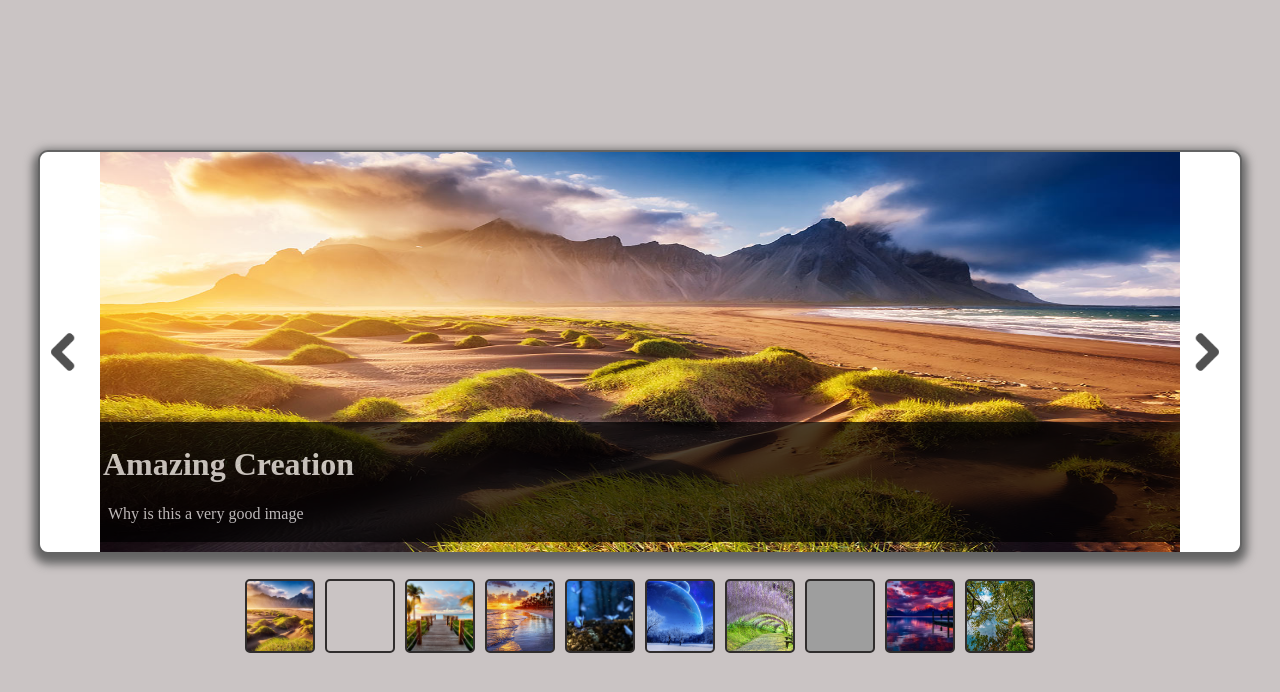
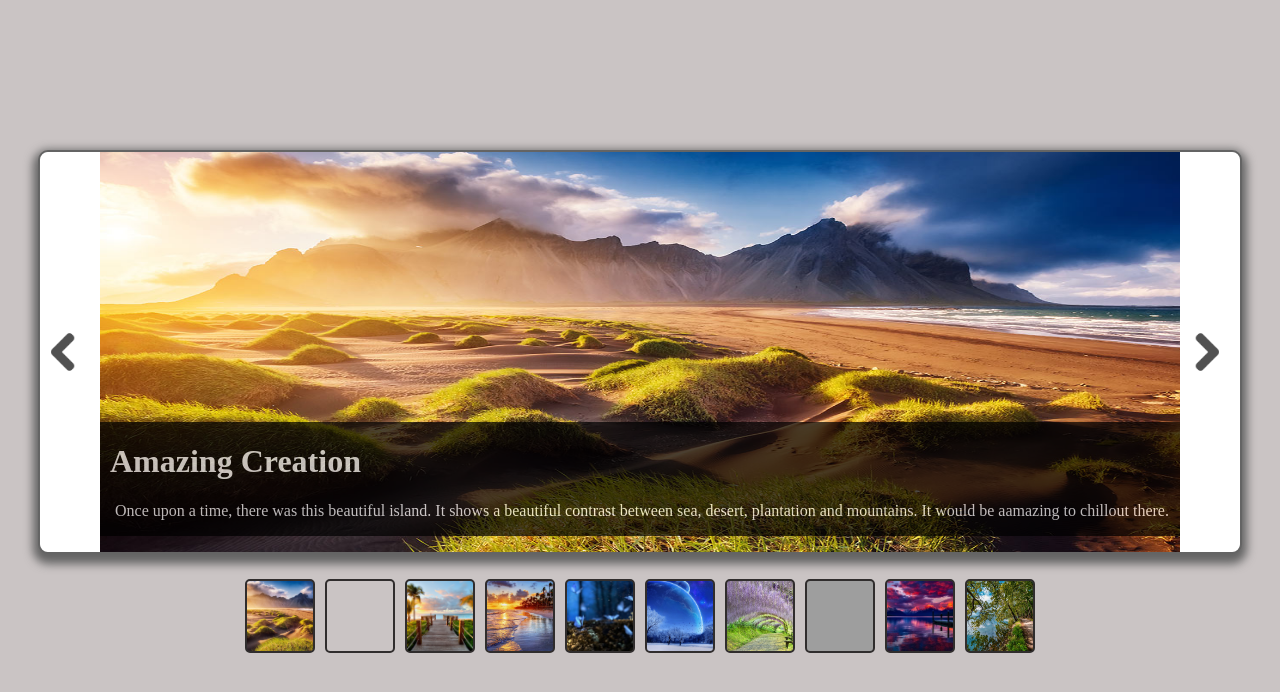
Before and after one commit to fillfillfill/fillfillfill.github.io, a plain HTML site: page index.html in a window 1280 px wide. Drawn offline with nearby package versions, Linux system fonts and the light colour scheme; grey boxes are pictures that could not be loaded.

Commit message:
First Web Application 1.0
This is the last part for the project of Stay At Home Camp from GreenFoxAcademy. I will stop here and maybe come another time to update it.

```diff
--- a/scripts.js
+++ b/scripts.js
@@ -10,52 +10,52 @@ let imagesData = [
     {
         photo: '/pic-creation.jpg',
         title: 'Amazing Creation',
-        description: 'Why is this a very good image'
+        description: 'Once upon a time, there was this beautiful island. It shows a beautiful contrast between sea, desert, plantation and mountains. It would be aamazing to chillout there.'
     },
     {
         photo: '/pic-beachCity.jpg',
         title: 'Port City',
-        description: 'Why is this a very good image'
+        description: 'Beautiful port city. It is a cosy city with many ports and nearby islands and beaches.'
     },
     {
         photo: '/pic-beachPath.jpg',
         title: 'Path to the Beach',
-        description: 'Why is this a very good image'
+        description: 'This is a tropical beach. Amazing for holidays and for families to visit.'
     },
     {
         photo: '/pic-beachWaves.jpg',
-        title: 'My title',
-        description: 'Why is this a very good image'
+        title: 'Beach Waves',
+        description: 'If you want to have peace with your soul, just come to this beach. It is quite and peaceful. Good for contemplating.'
     },
     {
         photo: '/pic-butterflies.jpeg',
-        title: 'My title',
-        description: 'Why is this a very good image'
+        title: 'Butterflies Forest',
+        description: 'This picture reminds me of The Avatar movie. It is like a fantasy forest where elves and strange creatures live in.'
     },
     {
         photo: '/pic-fantasyWinter.jpg',
-        title: 'My title',
-        description: 'Why is this a very good image'
+        title: 'Science Fiction',
+        description: 'This is a science fiction picture. It looks amazing. It is suppose to be when humanity advanced in the future and build their own small planets roaming the galaxies.'
     },
     {
         photo: '/pic-flowersPath.jpg',
-        title: 'My title',
-        description: 'Why is this a very good image'
+        title: 'Flowered Path',
+        description: 'This is in Japan, a place where is famous for it pink and purple flowers and they cover a long path. Nice for visiting with families or to relax there.'
     },
     {
         photo: '/pic-islands.jpg',
-        title: 'My title',
-        description: 'Why is this a very good image'
+        title: 'Remote Island Chains',
+        description: 'A good place to make movies or write stories about. It is also a good place for contemplating on the creation.'
     },
     {
         photo: '/pic-lake.jpeg',
-        title: 'My title',
-        description: 'Why is this a very good image'
+        title: 'Beautiful Lake',
+        description: 'This remote and lonely lake is located between moutains. So it is kind of hidden. Nice for camping and fishing.'
     },
     {
         photo: '/pic-roadByLake.jpg',
-        title: 'My title',
-        description: 'Why is this a very good image'
+        title: 'Road by the River',
+        description: 'A small and beautiful road by a river. The river is surrounded by forests.'
     }
 ]
 
@@ -63,8 +63,8 @@ let currentPhoto = 0;
 
 function loadPhoto(photoNumber) {
     $('#photo').attr('src', imagesData[photoNumber].photo);
-    $('#photo-title').append(imagesData[photoNumber].title);
-    $('#photo-description').append(imagesData[photoNumber].description)
+    $('#photo-title').text(imagesData[photoNumber].title);
+    $('#photo-description').text(imagesData[photoNumber].description)
     $('.clicked').toggleClass('clicked');//this will make the unhighlighted thumb border disappear
     $(`.thumb${photoNumber}`).toggleClass('clicked'); //this will make the css clicked border appear on the new thumb
 
@@ -95,7 +95,8 @@ $('#left-arrow').click(() => {
 //here we make a thumb for each photo
 imagesData.forEach((item, index) => {
   $('#thumbnails-container').append
-  (`<div class="thumbnail thumb${index}" data-index="${index}" style="background: url('${item.photo}') no-repeat center center; background-size: cover;"> </div>`);
+  (`<div class="thumbnail thumb${index}" data-index="${index}" style="background: url('${item.photo}')
+  no-repeat center center; background-size: cover;"> </div>`);
 });
 
 //here the thumbnail connection the the images and clicking is handled
--- a/styles.css
+++ b/styles.css
@@ -70,19 +70,20 @@ img {
     height: auto;
     background: black;
     opacity: 0.7;
-    padding: 3px;
+    padding-left: 10px;
     color: white;
 }
 
+#image-info:hover {
+    display: none;
+}
+
 h2 {
-    position: absolute;
     padding-left: 5px;
-    color: white;
 }
 
 p {
     padding: 0px 5px 0px 5px;
-    color: white;
 }
 
 
@@ -138,11 +139,19 @@ p {
 
 .thumbnail:hover {
     border: 4px solid rgb(86, 248, 10);
-    margin-left: 10px;
-    margin-right: 10px;
+
 }
 
 .clicked {
     border: 4px solid red;
     box-shadow: 3px 3px 3px gray;
 }
+
+.thumbnail-title {
+    width: 70px;
+    height: 20px;
+    background: gray;
+    opacity: 0.5;
+    color: white;
+
+}
```
Also changed, not shown: index.html (+4 -1 lines).
